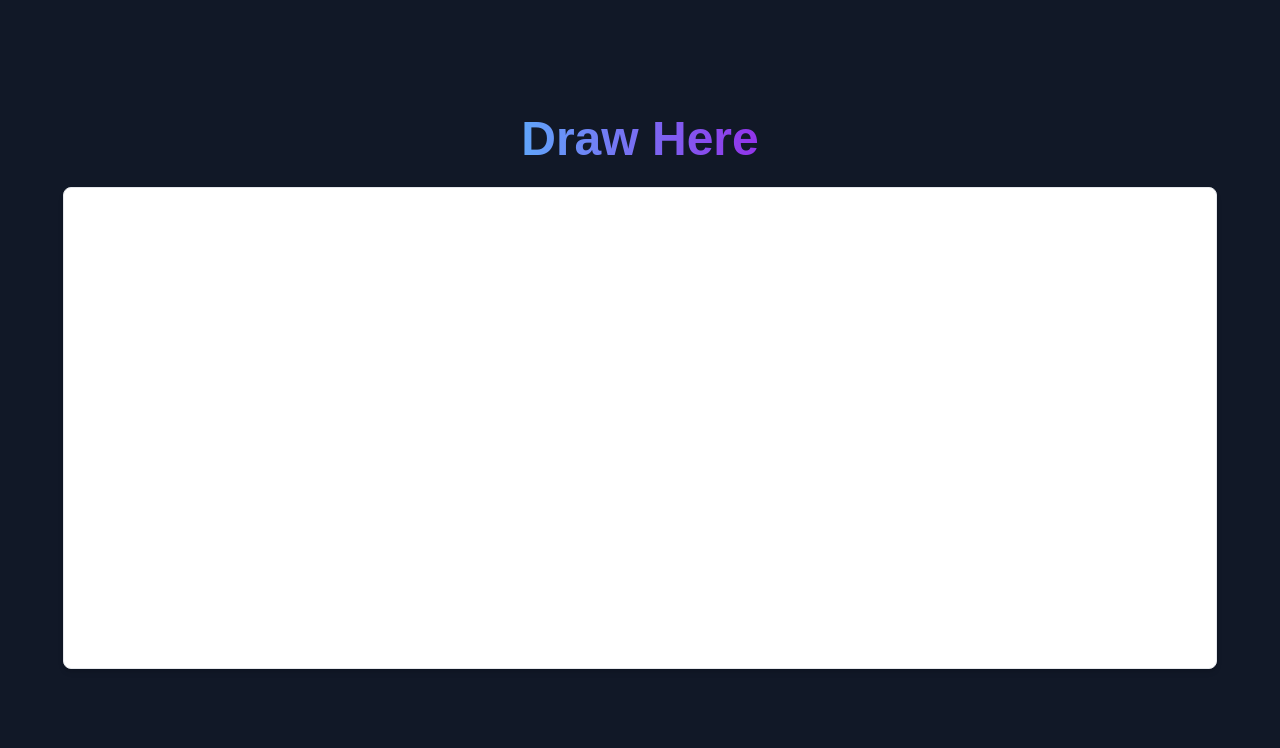
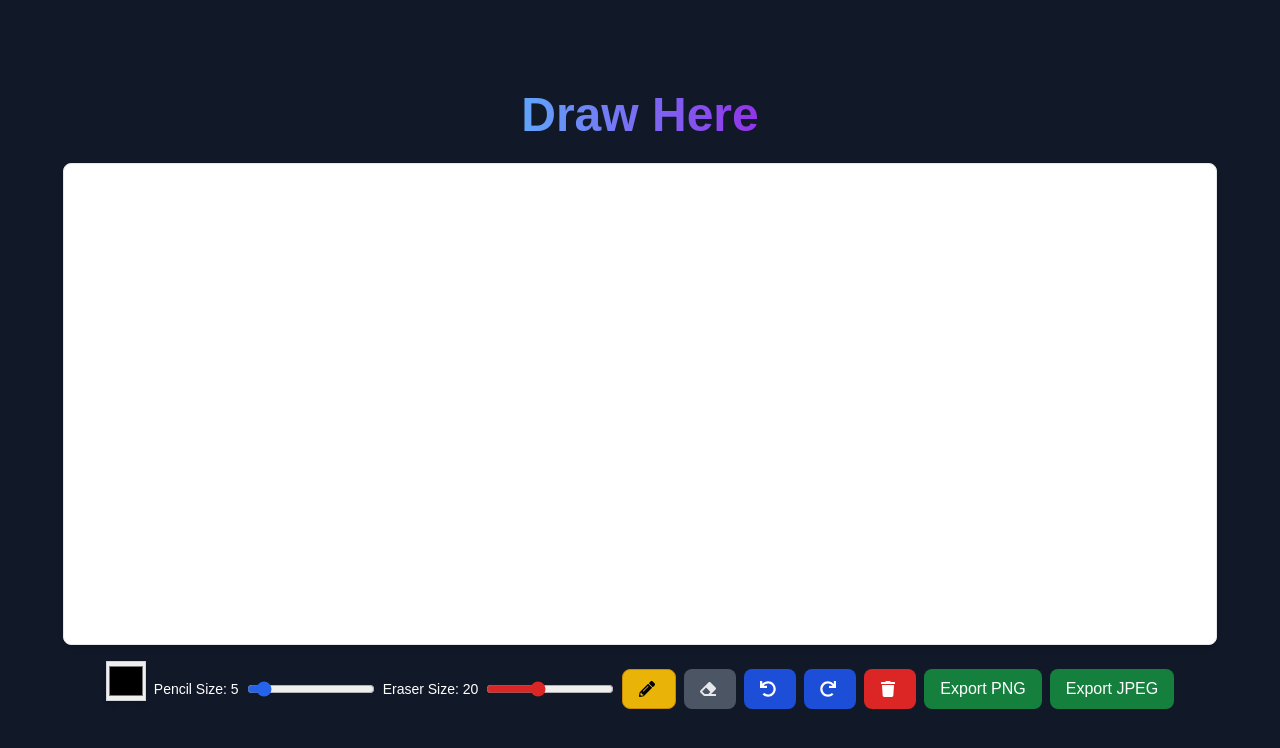
Before and after one commit to wishaldubey/Signature, a Next.js app: page / in a window 1280 px wide. Shown: the top 748 px of the page. Built offline with nearby package versions, Linux system fonts and the light colour scheme.

Commit message:
Update Canvas.js

```diff
--- a/components/Canvas.js
+++ b/components/Canvas.js
@@ -27,14 +27,6 @@ const Canvas = () => {
     ctx.strokeStyle = color;
     ctx.lineWidth = pencilSize;
     ctxRef.current = ctx;
-
-    // Prevent scrolling while drawing
-    canvas.addEventListener('touchstart', preventScroll, { passive: false });
-    canvas.addEventListener('touchmove', preventScroll, { passive: false });
-  };
-
-  const preventScroll = (event) => {
-    event.preventDefault();
   };
 
   const getPosition = (event) => {
@@ -46,7 +38,7 @@ const Canvas = () => {
   };
 
   const startDrawing = (event) => {
-    event.preventDefault(); // Prevent default touch behavior
+    event.preventDefault();
     const { x, y } = getPosition(event);
     ctxRef.current.beginPath();
     ctxRef.current.moveTo(x, y);
@@ -65,7 +57,7 @@ const Canvas = () => {
   };
 
   const draw = (event) => {
-    event.preventDefault(); // Prevent default touch behavior
+    event.preventDefault();
     if (!isDrawing) return;
     const { x, y } = getPosition(event);
     ctxRef.current.lineTo(x, y);
@@ -146,7 +138,93 @@ const Canvas = () => {
         className="border bg-white rounded-lg shadow-md transition-all duration-300 ease-in-out"
       />
       <div className="flex flex-wrap justify-center space-x-2 space-y-2">
-        {/* Other UI elements like color picker, undo, redo, export buttons */}
+        <input
+          type="color"
+          value={color}
+          onChange={(e) => changeColor(e.target.value)}
+          className="w-10 h-10 cursor-pointer shadow-md transition-colors duration-300 ease-in-out border border-gray-300"
+          title="Select Color"
+        />
+        <div className="flex items-center">
+          <label htmlFor="pencilSize" className="mr-2 text-sm">Pencil Size: {pencilSize}</label>
+          <input
+            id="pencilSize"
+            type="range"
+            min="1"
+            max="50"
+            value={pencilSize}
+            onChange={(e) => {
+              setPencilSize(e.target.value);
+              if (!isErasing) {
+                ctxRef.current.lineWidth = e.target.value;
+              }
+            }}
+            className="w-32 accent-blue-600"
+          />
+        </div>
+        <div className="flex items-center">
+          <label htmlFor="eraserSize" className="mr-2 text-sm">Eraser Size: {eraserSize}</label>
+          <input
+            id="eraserSize"
+            type="range"
+            min="1"
+            max="50"
+            value={eraserSize}
+            onChange={(e) => {
+              setEraserSize(e.target.value);
+              if (isErasing) {
+                ctxRef.current.lineWidth = e.target.value;
+              }
+            }}
+            className="w-32 accent-red-600"
+          />
+        </div>
+        <button
+          onClick={() => { normalDraw(); setIsErasing(false); }}
+          className={`flex items-center px-4 py-2 rounded-lg transition duration-300 ease-in-out transform hover:scale-110  ${
+            !isErasing ? "bg-yellow-500 text-black border border-yellow-600" : "bg-gray-600 text-gray-200 hover:bg-purple-600"
+          }`}
+        >
+          <FaPencilAlt className="mr-1" />
+        </button>
+        <button
+          onClick={() => { erase(); setIsErasing(true); }}
+          className={`flex items-center px-4 py-2 rounded-lg transition duration-300 ease-in-out transform hover:scale-110 ${
+            isErasing ? "bg-yellow-500 text-black border border-yellow-600" : "bg-gray-600 text-gray-200 hover:bg-purple-600"
+          }`}
+        >
+          <FaEraser className="mr-1" />
+        </button>
+        <button
+          onClick={undo}
+          className="flex items-center bg-blue-700 text-white px-4 py-2 rounded-lg hover:bg-purple-600 transition duration-300 ease-in-out transform hover:scale-105"
+        >
+          <FaUndo className="mr-1" />
+        </button>
+        <button
+          onClick={redo}
+          className="flex items-center bg-blue-700 text-white px-4 py-2 rounded-lg hover:bg-purple-600 transition duration-300 ease-in-out transform hover:scale-110"
+        >
+          <FaRedo className="mr-1" />
+        </button>
+        <button
+          onClick={clearCanvas}
+          className="flex items-center bg-red-600 text-white px-4 py-2 rounded-lg hover:bg-purple-600 transition duration-300 ease-in-out transform hover:scale-110"
+        >
+          <FaTrash className="mr-1" />
+        </button>
+        <button
+          onClick={exportPNG}
+          className="bg-green-700 text-white px-4 py-2 rounded-lg hover:bg-purple-600 transition duration-300 ease-in-out transform hover:scale-110"
+        >
+          Export PNG
+        </button>
+        <button
+          onClick={exportJPEG}
+          className="bg-green-700 text-white px-4 py-2 rounded-lg hover:bg-purple-600 transition duration-300 ease-in-out transform hover:scale-110"
+        >
+          Export JPEG
+        </button>
       </div>
     </div>
   );
```
